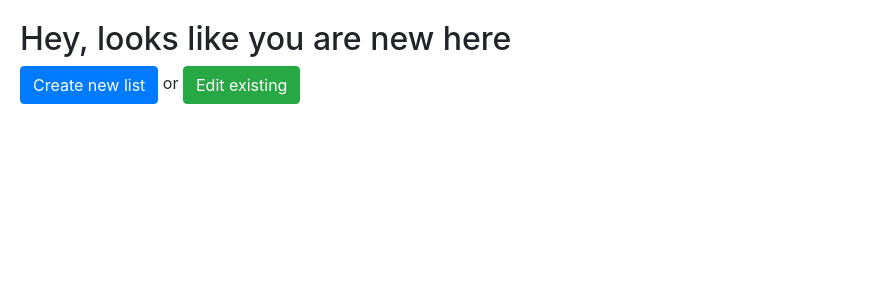
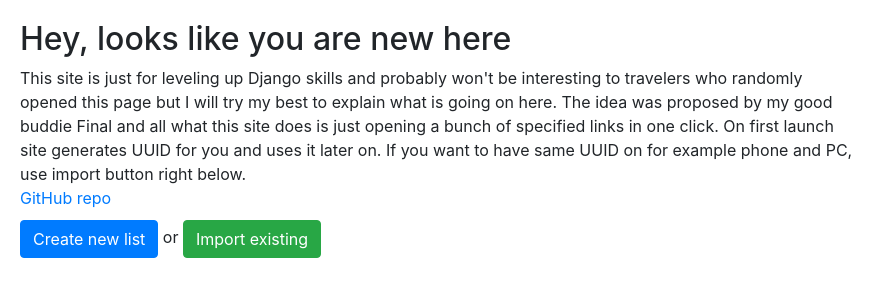
Before and after one commit to IAmVisco/django-linker, a Django app: page /create/ in a window 1280 px wide. Shown: the part 56-356 px from the top of the page, without its empty margins (0-894 px from the left). Run offline with Django 3.2, Linux system fonts and the light colour scheme; some libraries are stand-ins or nearby versions.

Commit message:
Update readme and frontpage

```diff
--- a/src/static/styles.css
+++ b/src/static/styles.css
@@ -24,12 +24,21 @@
     margin-left: .5em;
 }
 
+.row {
+    margin-right: 0;
+}
+
 .col-lg-8 {
      margin: 20px;
 }
 
 #id_uuid {
     margin-bottom: 15px;
+}
+
+.git-link {
+     display: block;
+    margin-bottom: 10px;
 }
 
 @media screen and (max-width: 768px) {
--- a/src/templates/create.html
+++ b/src/templates/create.html
@@ -3,8 +3,18 @@
 {% block content %}
 <div class="col-lg-8">
     <h2>Hey, looks like you are new here</h2>
+    <p style="margin-bottom: 0">This site is just for leveling up Django skills and probably
+        won't be interesting to travelers who randomly opened this
+        page but I will try my best to explain what is going on here.
+        The idea was proposed by my good buddie Final and all what this site
+        does is just opening a bunch of specified links in one click.
+        On first launch site generates UUID for you and uses it later on.
+        If you want to have same UUID on for example phone and PC, use import
+        button right below.
+    </p>
+    <a href="https://github.com/IAmVisco/linker" target="_blank" class="git-link">GitHub repo</a>
     <a href="{% url 'edit' %}" class="btn btn-primary" style="display: inline-block">Create new list</a>
-    or <a href="{% url 'import' %}" class="btn btn-success" style="display: inline-block">Edit existing</a>
+    or <a href="{% url 'import' %}" class="btn btn-success" style="display: inline-block">Import existing</a>
 </div>
 
 {% endblock content %}
```
Also changed, not shown: README.md.
